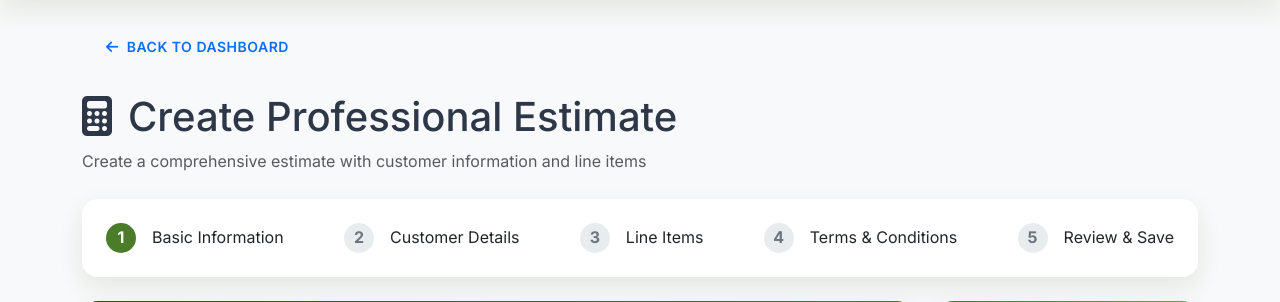
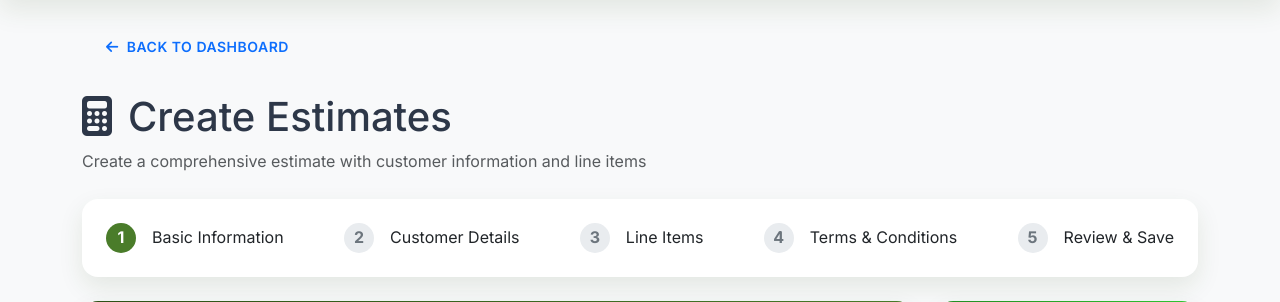
Before and after one commit to JBailey273/JobToolV2, a Django app: template jobtracker/dashboard/templates/dashboard/create_estimate.html in a window 1280 px wide. Shown: the part 77-379 px from the top of the page. Run offline with Django 5.2, Linux system fonts and the light colour scheme; the template is opened without the code that fills it, so the values that code supplies are empty.

Commit message:
Update create_estimate.html

```diff
--- a/jobtracker/dashboard/templates/dashboard/create_estimate.html
+++ b/jobtracker/dashboard/templates/dashboard/create_estimate.html
@@ -1,12 +1,12 @@
 {% extends 'dashboard/base.html' %}
 {% load humanize %}
-{% block title %}Create Professional Estimate{% endblock %}
+{% block title %}Create Estimates{% endblock %}
 {% block content %}
 
 <div class="d-flex justify-content-between align-items-center mb-4">
     <div>
         <h1 class="mb-2">
-            <i class="fas fa-calculator me-3"></i>Create Professional Estimate
+            <i class="fas fa-calculator me-3"></i>Create Estimates
         </h1>
         <p class="text-muted mb-0">Create a comprehensive estimate with customer information and line items</p>
     </div>
```
